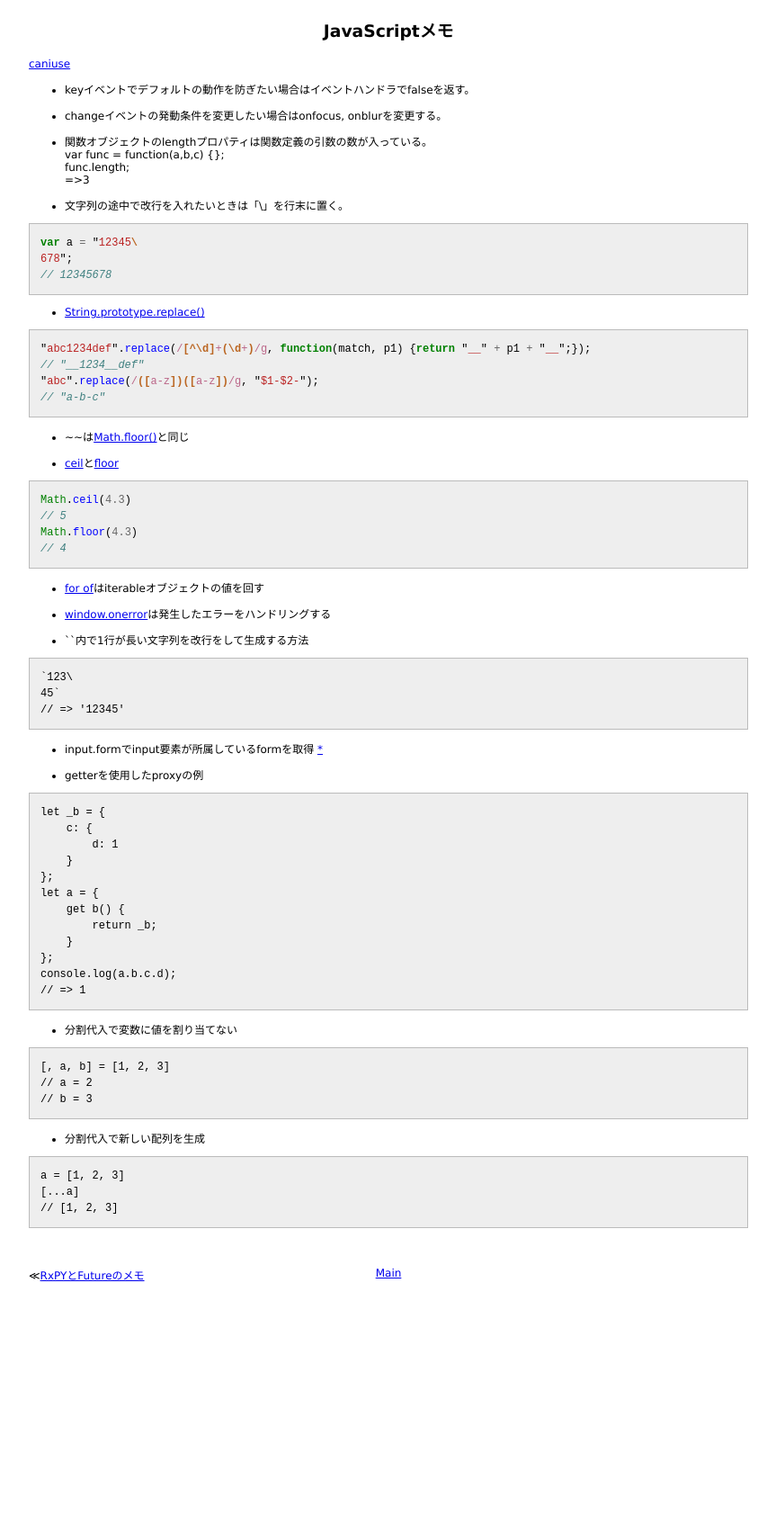
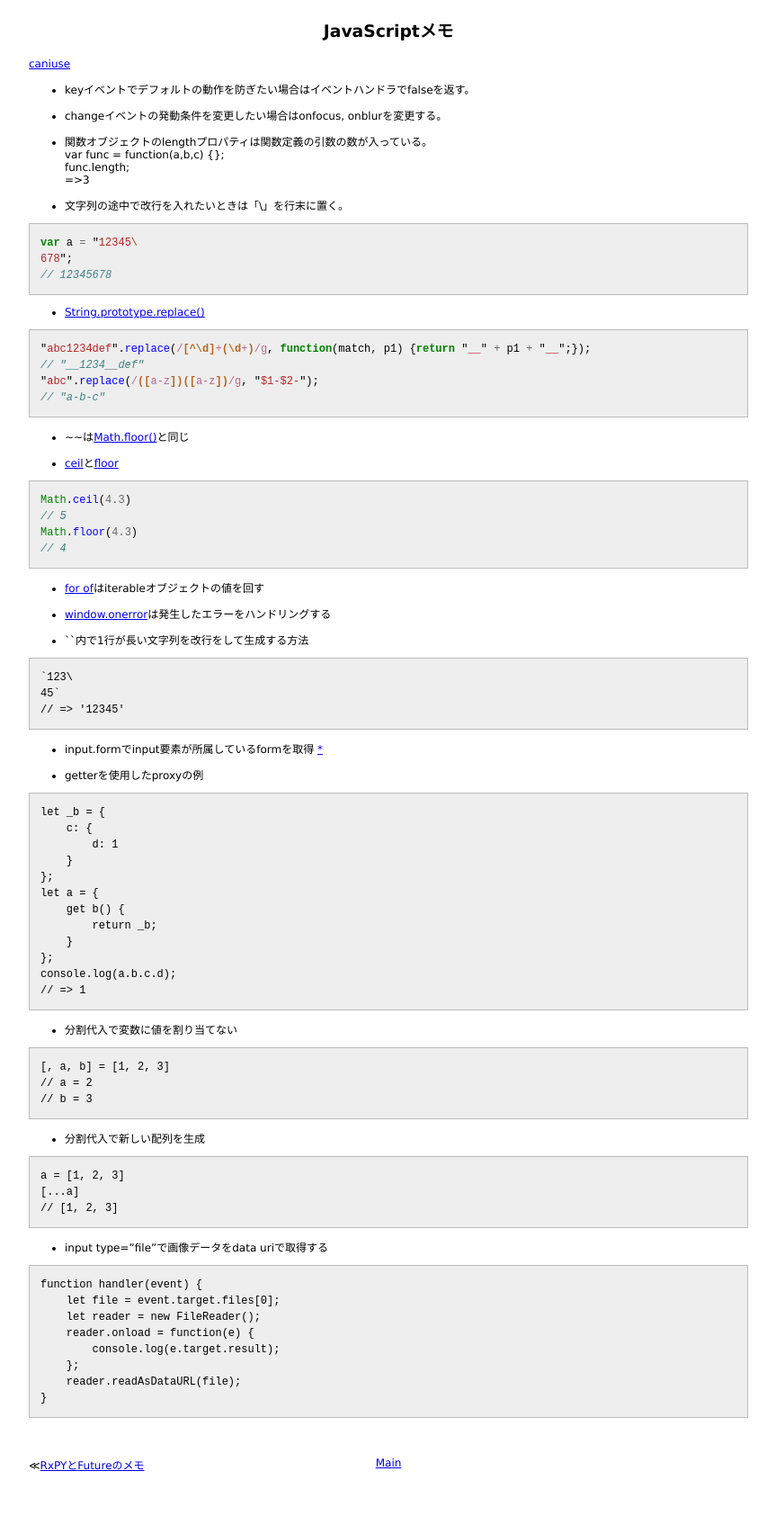
Before and after one commit to 38elements/38elements.github.com, a Jekyll site: the page built from _posts/2014-4-26-javascript.md, in a window 1280 px wide. Shown: the whole page at 90% size, without its empty margins (208-1071 px from the left). Built offline with Jekyll 4.4.1, drawn with Linux system fonts in a browser that asks for light colours; before the commit the page ends 1494 px from its top, so only the background shows below that.

Commit message:
Update 2014-4-26-javascript.md

````diff
--- a/_posts/2014-4-26-javascript.md
+++ b/_posts/2014-4-26-javascript.md
@@ -84,3 +84,16 @@ a = [1, 2, 3]
 [...a]
 // [1, 2, 3]
 ```
+
+* input type="file"で画像データをdata uriで取得する
+
+```
+function handler(event) {
+    let file = event.target.files[0];
+    let reader = new FileReader();
+    reader.onload = function(e) {
+        console.log(e.target.result);
+    };
+    reader.readAsDataURL(file);
+}
+```
````
